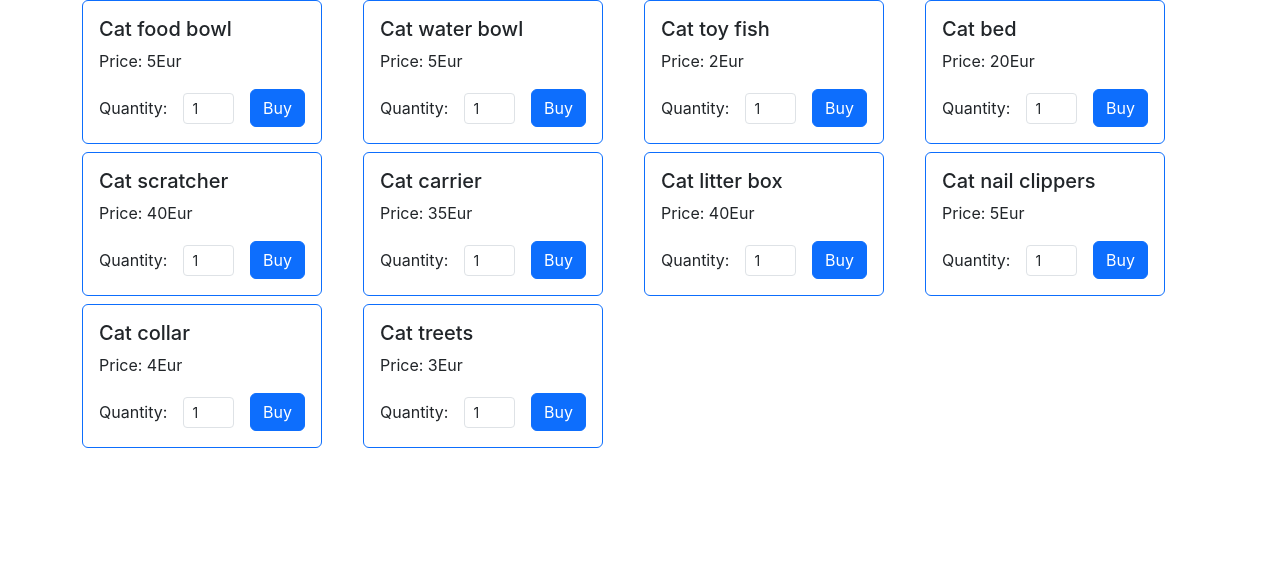
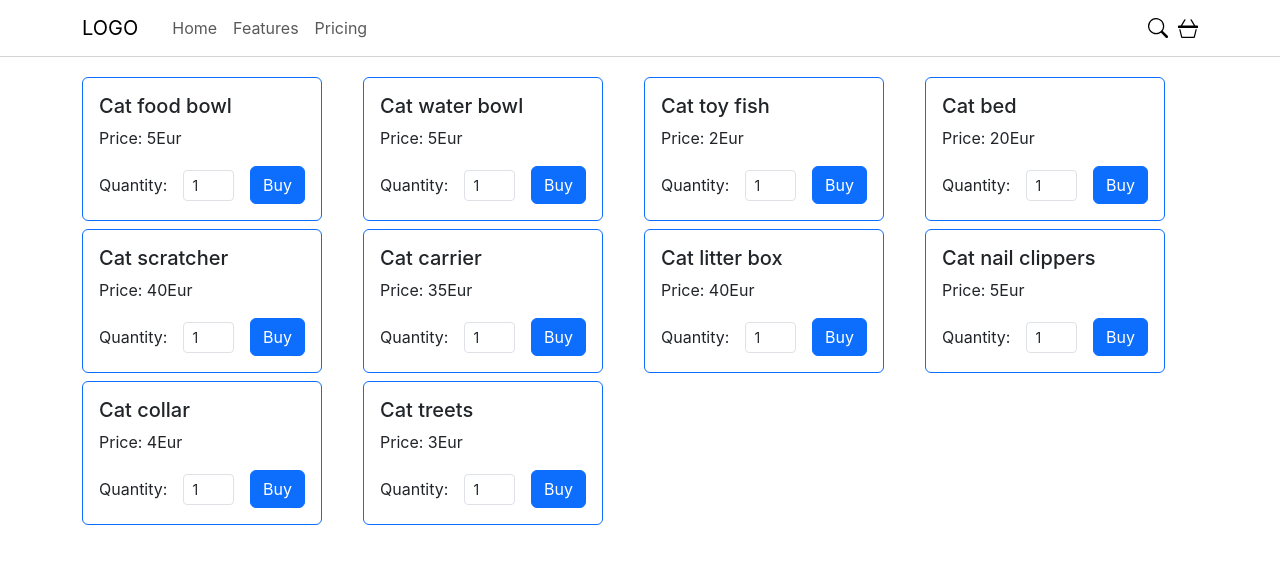
Before and after one commit to Qetsya/eShop-prototype-TS, a React (Create React App) app: page / in a window 1280 px wide. Shown: the top 564 px of the page. Built offline with nearby package versions, Linux system fonts and the light colour scheme; the HTML template or start-up script is replaced by a standard one.

Commit message:
biuld navbar, sideCart view, added alerts

```diff
--- a/src/App.tsx
+++ b/src/App.tsx
@@ -1,27 +1,39 @@
+import { useState } from "react";
+
 import { Product } from "./common/models/Product";
 
-import { Container, Row, Col } from "react-bootstrap";
+import { Container, Row, Col} from "react-bootstrap";
+import { NavbarBox } from "./common/components/Navbar/NavbarBox";
 import { ProductCard } from "./common/components/ProductCard/ProductCard";
 import { CartProduct } from "./common/models/CartProduct";
+import { Cart } from "./common/models/Cart";
 
 import { productList } from "./common/data/productList";
-import { Cart } from "./common/models/Cart";
+
+
 
 function App() {
-  const cart = new Cart();
+  const newCart = new Cart();
+  const [cart, setCart] = useState<Cart>(newCart);
+  // const [showAlert, setShowAlert] = useState(false);
 
   const addProduct = (product: CartProduct) => {
     try {
-      cart.addProduct(product);
-      console.log("CART ", cart);
+      newCart.addProduct(product);
+      setCart(newCart);
+
+      console.log("CART IN MAIN", cart);
     } catch (e) {
+      // setShowAlert(true);
       throw e;
     }
   };
 
   return (
+    <>
+      <NavbarBox cart={cart}/>
       <Container>
-      <Row xs={2} md={4} className="g-2">
+        <Row xs={2} md={3} lg={4} className="g-2">
           {productList?.map((item: Product) => {
             return (
               <Col key={item.name}>
@@ -30,7 +42,9 @@ function App() {
             );
           })}
         </Row>
+        {/* {showAlert && <Alert variant="success">Product added to cart</Alert>} */}
       </Container>
+    </>
   );
 }
 
--- /dev/null
+++ b/src/common/components/CartList/CartList.tsx
@@ -0,0 +1,40 @@
+import { Container, ListGroup, Button, Card } from "react-bootstrap";
+import { Cart } from "../../models/Cart";
+
+interface CartListProps {
+  cart: Cart;
+}
+
+export const CartList = ({ cart }: CartListProps) => {
+  const { cartProducts, totalCartPrice } = cart;
+
+  const list = cartProducts?.map((product) => {
+    return (
+      <ListGroup.Item
+        key={product.name}
+        as="li"
+        className="d-flex justify-content-between align-items-center"
+      >
+        <div>
+          <p className="h6">{product.name}</p>
+          <div className="d-flex gap-1">
+            <span>{product.quantity}x</span>
+            <span>{product.price}Eur</span>
+          </div>
+        </div>
+
+        <div className="fw-bold d-flex gap-2">
+          <span>Total: {product.totalPrice}Eur</span>
+        </div>
+      </ListGroup.Item>
+    );
+  });
+
+  return (
+    <Container className="vstack gap-3">
+      <ListGroup as="ol">{list}</ListGroup>
+      <Card body className="h6">Subtotal: {totalCartPrice}Eur</Card>
+      <Button className="mx-auto">View cart</Button>
+    </Container>
+  );
+};
--- /dev/null
+++ b/src/common/components/Navbar/NavbarBox.tsx
@@ -0,0 +1,52 @@
+import { useState } from "react";
+import { Container, Navbar, Nav, Offcanvas } from "react-bootstrap";
+
+import CartIcon from "../../../assets/icons/basket3.svg";
+import SearchIcon from "../../../assets/icons/search.svg";
+
+import { CartList } from "../CartList/CartList";
+import { Cart } from "../../models/Cart";
+
+interface CartListProps {
+  cart: Cart;
+}
+
+export const NavbarBox = ({ cart }: CartListProps) => {
+  const [show, setShow] = useState(false);
+
+  const handleClose = () => setShow(false);
+
+  const handleOpenCart = () => setShow(true);
+
+  return (
+    <Navbar
+      bg="white"
+      data-bs-theme="light"
+      style={{ borderBottom: "1px solid lightGrey", marginBottom: "20px" }}
+    >
+      <Container style={{ maxHeight: "100px", gap: "10px" }}>
+        <Navbar.Brand href="#home">LOGO</Navbar.Brand>
+        <Nav className="me-auto">
+          <Nav.Link href="#home">Home</Nav.Link>
+          <Nav.Link href="#features">Features</Nav.Link>
+          <Nav.Link href="#pricing">Pricing</Nav.Link>
+        </Nav>
+        <img className="search-icon" src={SearchIcon} alt="search-logo" />
+        <img
+          className="cart-icon"
+          src={CartIcon}
+          alt="cart-logo"
+          onClick={handleOpenCart}
+        />
+        <Offcanvas show={show} onHide={handleClose} placement={"end"}>
+          <Offcanvas.Header closeButton>
+            <Offcanvas.Title>Cart</Offcanvas.Title>
+          </Offcanvas.Header>
+          <Offcanvas.Body>
+            <CartList cart={cart} />
+          </Offcanvas.Body>
+        </Offcanvas>
+      </Container>
+    </Navbar>
+  );
+};
--- a/src/common/components/ProductCard/ProductCard.tsx
+++ b/src/common/components/ProductCard/ProductCard.tsx
@@ -21,16 +21,18 @@ export const ProductCard = ({ product, addedProduct }: ProductProps) => {
   const { name, stock, price } = product;
 
   const [insertedProductQuantity, setInsertedProductQuantity] = useState(1);
-
+  const [showAlert, setShowAlert] = useState(false);
   const [quantityError, setQuantityError] = useState("");
 
   const addProductToCart = () => {
     try {
       const cartProduct = new CartProduct(insertedProductQuantity, product);
       addedProduct(cartProduct);
+      setShowAlert(true);
+      resetAlerts();
     } catch (e) {
       setQuantityError((e as Error).message);
-      resetError();
+      resetAlerts();
     }
   };
 
@@ -45,13 +47,15 @@ export const ProductCard = ({ product, addedProduct }: ProductProps) => {
     setInsertedProductQuantity(newQuantity);
   };
 
-  const resetError = () => {
+  const resetAlerts = () => {
     setTimeout(() => {
       setQuantityError("");
-    }, 3000);
+      setShowAlert(false);
+    }, 5000);
   };
 
   return (
+    <>
       <Card border="primary" style={{ maxWidth: "15rem" }}>
         <CardBody>
           <CardTitle>{name}</CardTitle>
@@ -72,8 +76,18 @@ export const ProductCard = ({ product, addedProduct }: ProductProps) => {
               Buy
             </Button>
           </Form.Group>
-        {quantityError && <Alert variant="danger">{quantityError}</Alert>}
+          {quantityError && (
+            <Alert variant="danger">
+              <span>{quantityError}</span>
+            </Alert>
+          )}
+          {showAlert && (
+            <Alert variant="success">
+              <span>Product added to cart</span>
+            </Alert>
+          )}
         </CardBody>
       </Card>
+    </>
   );
 };
--- a/src/index.css
+++ b/src/index.css
@@ -1,15 +1,15 @@
 body {
   margin: 0;
   box-sizing: border-box;
-  font-family: -apple-system, BlinkMacSystemFont, 'Segoe UI', 'Roboto', 'Oxygen',
-    'Ubuntu', 'Cantarell', 'Fira Sans', 'Droid Sans', 'Helvetica Neue',
+  font-family: -apple-system, BlinkMacSystemFont, "Segoe UI", "Roboto", "Oxygen",
+    "Ubuntu", "Cantarell", "Fira Sans", "Droid Sans", "Helvetica Neue",
     sans-serif;
   -webkit-font-smoothing: antialiased;
   -moz-osx-font-smoothing: grayscale;
 }
 
 code {
-  font-family: source-code-pro, Menlo, Monaco, Consolas, 'Courier New',
+  font-family: source-code-pro, Menlo, Monaco, Consolas, "Courier New",
     monospace;
 }
 
@@ -19,8 +19,23 @@ code {
   gap: 1rem;
 }
 
-.productCard-form > label{
+.productCard-form > label {
   margin: 0;
+}
+
+.cart-icon,
+.search-icon {
+  height: 20px;
+  width: 20px;
+  cursor: pointer;
+}
+
+.alert.alert-success,
+.alert.alert-danger {
+  font-size: 0.8rem;
+  margin: 0;
+  padding: 0.5rem 0.5rem;
+  text-align: center;
 }
 
 .active-error {
```
Also changed, not shown: src/assets/icons/basket3.svg (added), src/assets/icons/search.svg (added). Lines whose indentation alone changed are shown as unchanged.
